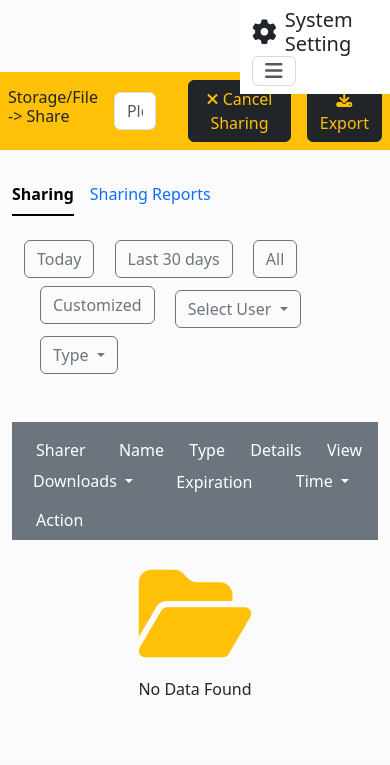
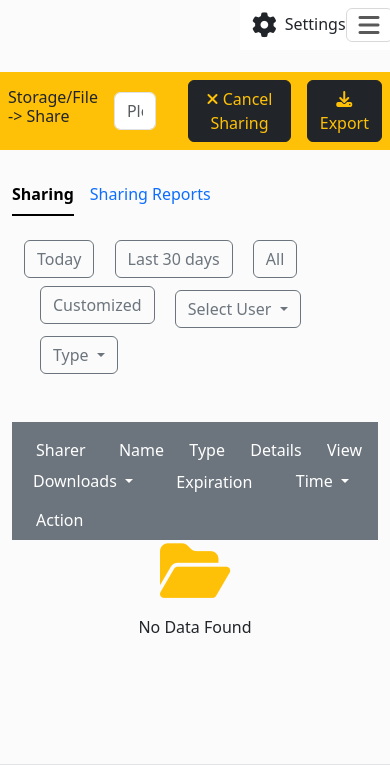
Before and after one commit to Arshiya143/Task, a plain HTML site: page index.html in a window 390 px wide. Shown: the top 765 px of the page. Drawn offline with nearby package versions, Linux system fonts and the light colour scheme.

Commit message:
Added media queries

```diff
--- a/index.css
+++ b/index.css
@@ -62,3 +62,27 @@ footer .btn {
 footer .col-lg-6 {
   padding-top: 10px;
 }
+
+@media (max-width: 400px) {
+  #main-navbar .container-fluid {
+    flex-wrap: nowrap;
+  }
+  #main-navbar .navbar-toggler {
+    margin-left: auto;
+  }
+  #main-navbar .fas {
+    font-size: 1.5rem;
+  }
+  #main-navbar h5 {
+    font-size: 1rem;
+    margin: 0;
+  }
+}
+.fa-folder-open {
+  font-size: 8vw;
+}
+@media (max-width: 576px) {
+  .fa-folder-open {
+    font-size: 16vw;
+  }
+}
--- a/index.html
+++ b/index.html
@@ -91,7 +91,8 @@
         >
           <div class="d-flex align-items-center">
             <i class="fas fa-cog fs-2 me-2"></i>
-            <h5 class="mb-0">System Setting</h5>
+            <h5 class="mb-0 d-none d-lg-block">System Setting</h5>
+            <h5 class="mb-0 d-lg-none">Settings</h5>
           </div>
           <button
             class="navbar-toggler"
@@ -278,14 +279,11 @@
             </div>
 
             <div
-              class="container-fluid mt-4 d-flex justify-content-center align-items-center"
+              class="container-fluid d-flex justify-content-center align-items-center"
             >
               <div class="row">
-                <div class="col text-center">
-                  <i
-                    class="fa-solid fa-folder-open text-warning"
-                    style="font-size: 100px"
-                  ></i>
+                <div class="col-12 text-center">
+                  <i class="fa-solid fa-folder-open text-warning"></i>
                   <h6 class="mt-3">No Data Found</h6>
                 </div>
               </div>
@@ -396,14 +394,11 @@
             </div>
 
             <div
-              class="container-fluid mt-4 d-flex justify-content-center align-items-center"
+              class="container-fluid d-flex justify-content-center align-items-center"
             >
               <div class="row">
-                <div class="col text-center">
-                  <i
-                    class="fa-solid fa-folder-open text-warning"
-                    style="font-size: 100px"
-                  ></i>
+                <div class="col-12 text-center">
+                  <i class="fa-solid fa-folder-open text-warning"></i>
                   <h6 class="mt-3">No Data Found</h6>
                 </div>
               </div>
@@ -413,7 +408,7 @@
       </div>
     </main>
     <!-- Footer -->
-    <footer class="bg-light text-center text-lg-start">
+    <footer class="bg-secondary-subtle text-center text-lg-start">
       <div class="container p-1">
         <div class="row">
           <div class="col-6 col-xs-6 col-sm-6 col-lg-6 col-md-6 mb-4 mb-md-0">
```
